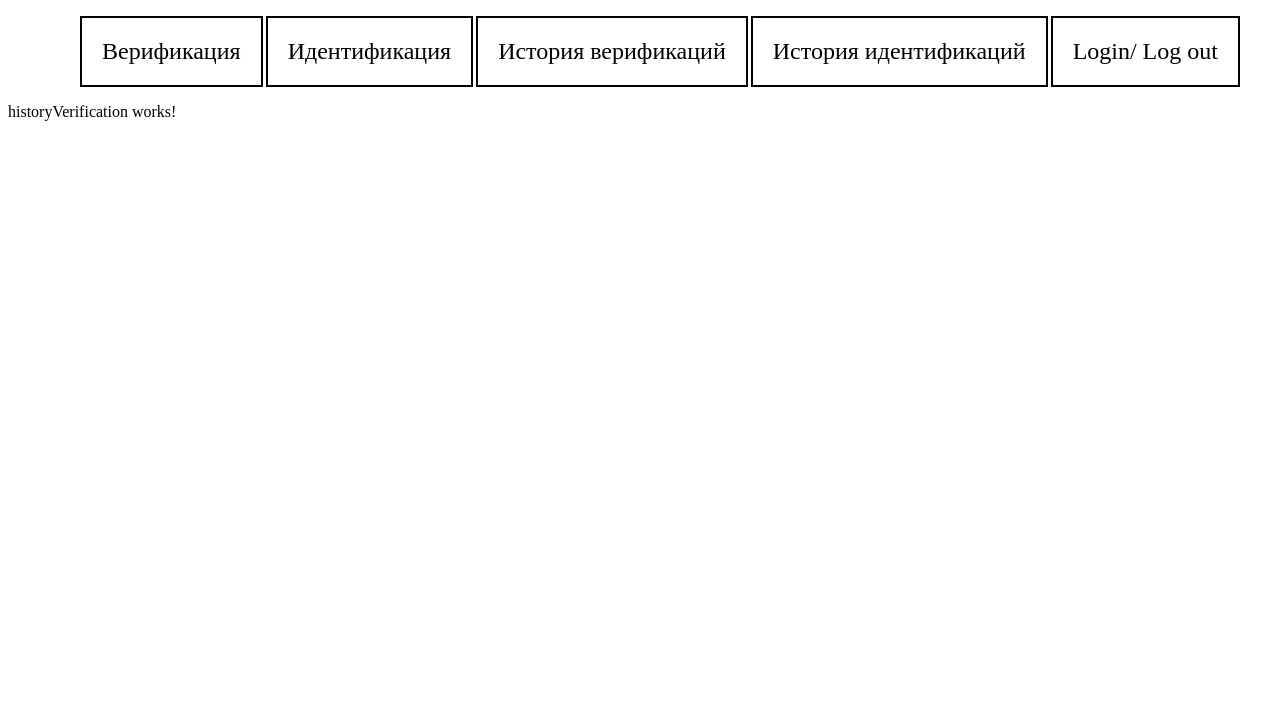
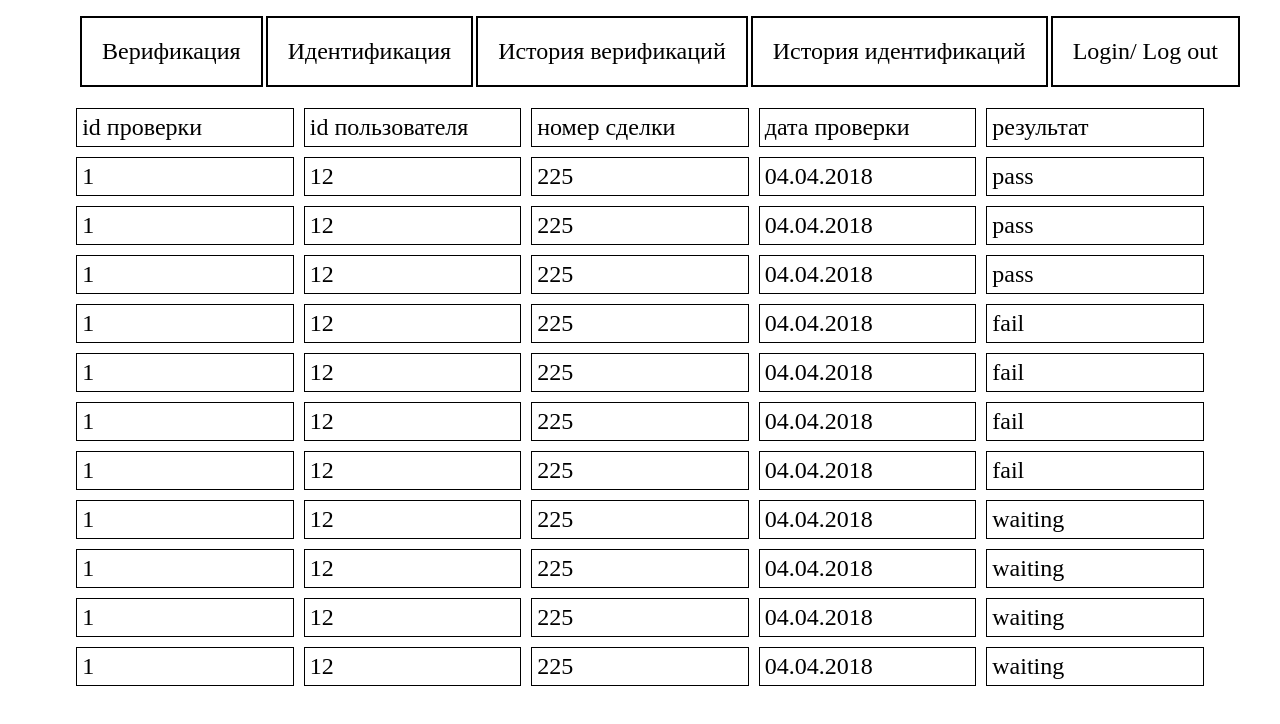
Before and after one commit to vms2108/verification, an Angular app: page /history/verification in a window 1280 px wide. Shown: the top 724 px of the page. Built offline with nearby package versions, Linux system fonts and the light colour scheme.

Commit message:
таблица с историей верификации

```diff
--- a/src/app/app.module.ts
+++ b/src/app/app.module.ts
@@ -5,7 +5,6 @@ import { NgModule } from '@angular/core';
 
 import { AppComponent } from './app.component';
 import { AutorizationComponent } from './autorization/autorization.component';
-import { UsersComponent } from './users/users.component';
 import { VerificationComponent } from './verification/verification.component';
 import { MainComponent } from './main/main.component';
 import { IdentificationComponent } from './identification/identification.component';
@@ -19,8 +18,6 @@ import { PhotoComponent } from './form/photo/photo.component';
    declarations: [
       AppComponent,
       AutorizationComponent,
-      UsersComponent,
-      UsersComponent,
       VerificationComponent,
       MainComponent,
       IdentificationComponent,
--- a/src/app/app.routing.ts
+++ b/src/app/app.routing.ts
@@ -1,7 +1,6 @@
 import { HistoryIdentificationComponent } from './historyIdentification/historyIdentification.component';
 import { HistoryVerificationComponent } from './historyVerification/historyVerification.component';
 import { MainComponent } from './main/main.component';
-import { UsersComponent } from './users/users.component';
 import { NgModule } from '@angular/core';
 import { Routes, RouterModule } from '@angular/router';
 import { VerificationComponent } from './verification/verification.component';
@@ -10,7 +9,6 @@ import { AutorizationComponent } from './autorization/autorization.component';
 
 const routes: Routes = [
   { path: '', component: MainComponent },
-  { path: 'users', component: UsersComponent },
   { path: 'verification', component: VerificationComponent },
   { path: 'identification', component: IdentificationComponent},
   { path: 'login', component: AutorizationComponent },
--- /dev/null
+++ b/src/app/history/history.model.ts
@@ -0,0 +1,9 @@
+export class History {
+    constructor(
+        public id?: number,
+        public userId?: number,
+        public deal?: number,
+        public data?: string,
+        public result?: string
+    ) {}
+}
--- /dev/null
+++ b/src/app/history/static.datasource.ts
@@ -0,0 +1,22 @@
+import { Injectable } from '@angular/core';
+import { History } from './history.model';
+
+@Injectable()
+export class StaticDataSource {
+    private history: History[] = [
+        new History(1, 12, 225, '04.04.2018', 'pass'),
+        new History(1, 12, 225, '04.04.2018', 'pass'),
+        new History(1, 12, 225, '04.04.2018', 'pass'),
+        new History(1, 12, 225, '04.04.2018', 'fail'),
+        new History(1, 12, 225, '04.04.2018', 'fail'),
+        new History(1, 12, 225, '04.04.2018', 'fail'),
+        new History(1, 12, 225, '04.04.2018', 'fail'),
+        new History(1, 12, 225, '04.04.2018', 'waiting'),
+        new History(1, 12, 225, '04.04.2018', 'waiting'),
+        new History(1, 12, 225, '04.04.2018', 'waiting'),
+        new History(1, 12, 225, '04.04.2018', 'waiting'),
+    ];
+    getHistory(): History[] {
+        return this.history;
+    }
+}
--- a/src/app/historyVerification/historyVerification.component.css
+++ b/src/app/historyVerification/historyVerification.component.css
@@ -0,0 +1,18 @@
+.container {
+    width: 90%;
+    max-width: 1200px;
+   margin: 10px auto;
+}
+
+.row {
+    display: flex;
+    justify-content: space-between;
+}
+
+.cell {
+    padding: 5px;
+    margin: 5px;
+    font-size: 24px;
+    width: 20%;
+    border: 1px solid black;
+}
--- a/src/app/historyVerification/historyVerification.component.html
+++ b/src/app/historyVerification/historyVerification.component.html
@@ -1,3 +1,16 @@
-<p>
-  historyVerification works!
-</p>
+<div class="container">
+    <div class="row" >
+        <div class="cell">id проверки</div>
+        <div class="cell">id пользователя</div>
+        <div class="cell">номер сделки</div>
+        <div class="cell">дата проверки</div>
+        <div class="cell">результат</div>
+    </div>
+    <div class="row" *ngFor="let item of Records" >
+        <div class="cell">{{item.id}}</div>
+        <div class="cell">{{item.userId}}</div>
+        <div class="cell">{{item.deal}}</div>
+        <div class="cell">{{item.data}}</div>
+        <div class="cell">{{item.result}}</div>
+    </div>
+</div>
--- a/src/app/historyVerification/historyVerification.component.ts
+++ b/src/app/historyVerification/historyVerification.component.ts
@@ -1,15 +1,22 @@
 import { Component, OnInit } from '@angular/core';
+import { StaticDataSource } from '../history/static.datasource';
+import { History } from '../history/history.model';
 
 @Component({
   selector: 'app-historyverification',
   templateUrl: './historyVerification.component.html',
-  styleUrls: ['./historyVerification.component.css']
+  styleUrls: ['./historyVerification.component.css'],
+  providers: [StaticDataSource]
 })
 export class HistoryVerificationComponent implements OnInit {
-
-  constructor() { }
+  private history: History[] = [];
+  constructor(private staticdata: StaticDataSource) { }
 
   ngOnInit() {
+    console.log(this.staticdata.getHistory());
   }
 
+  get Records(): History[] {
+    return this.staticdata.getHistory();
+  }
 }
--- a/src/app/users/users.component.html
+++ /dev/null
@@ -1,3 +0,0 @@
-<p>
-  users works!
-</p>
--- a/src/app/users/users.component.ts
+++ /dev/null
@@ -1,15 +0,0 @@
-import { Component, OnInit } from '@angular/core';
-
-@Component({
-  selector: 'app-users',
-  templateUrl: './users.component.html',
-  styleUrls: ['./users.component.css']
-})
-export class UsersComponent implements OnInit {
-
-  constructor() { }
-
-  ngOnInit() {
-  }
-
-}
```
Also changed, not shown: src/app/module/user.ts (deleted, +0 -7 lines), src/app/module/http.service.ts (deleted), src/app/users/users.component.css (deleted), 1 other file (tests, documents, lock files or other folders).
